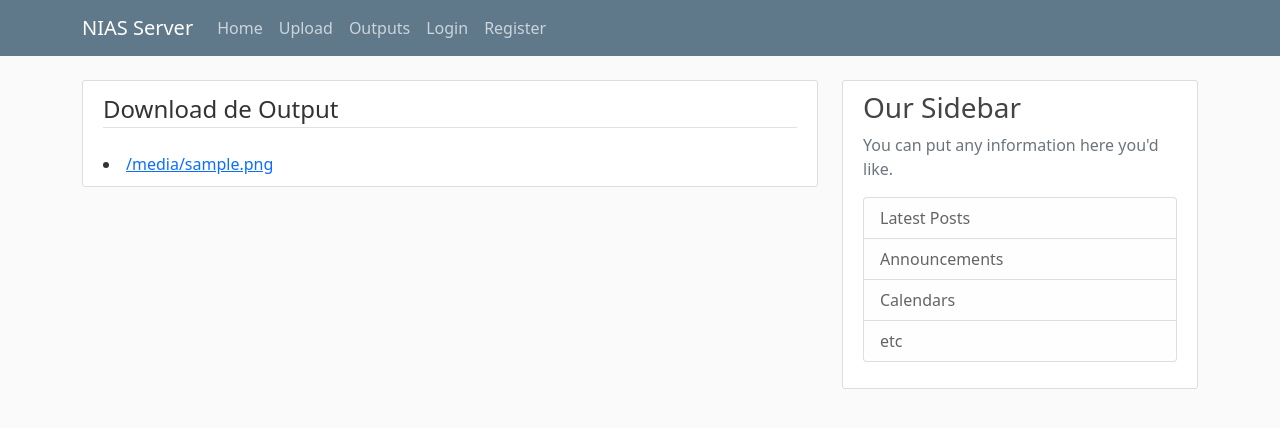
After one commit to gAlmeidaFerreira/NIAS-server, a Flask app: template web-server/server-web-page/templates/outputs.html in a window 1280 px wide. The commit adds this page. Shown: the top 428 px of the page. Run offline with Flask 3, Linux system fonts and the light colour scheme; the template is opened without the code that fills it: most values are stand-ins (such as "Sample title", 1, 10 or a date in 2020).

Commit message:
Added outputs page and creation os zip

```diff
--- a/web-server/process-unity/requirements.txt
+++ b/web-server/process-unity/requirements.txt
@@ -1,2 +1,3 @@
 zipfile36==0.1.3
 Flask==2.3.1
+pathlib==1.0.1
--- a/web-server/server-web-page/main.py
+++ b/web-server/server-web-page/main.py
@@ -1,4 +1,4 @@
-from flask import Flask, render_template, url_for, request
+from flask import Flask, render_template, send_from_directory, url_for, request
 from flask.helpers import flash, redirect
 from forms import Resgistrationform, LogInform, UploadFileForm
 import pika
@@ -44,7 +44,17 @@
             return redirect(url_for('upload'))
     return render_template("upload.html", title="Upload Files", form = form)
 
-#TODO: #2 Criar página para retornar o resultado dos códigos ao usuário
+#Pagina para seleção de outputs
+@app.route("/outputs")
+def outputs():
+    files = os.listdir('/app/output')
+    return render_template('outputs.html', files=files)
+
+#Download de outputs
+@app.route("/download/<file_name>")
+def download(file_name):
+    file_path = '/app/output'
+    return send_from_directory(file_path, file_name, as_attachment=True)
 
 #Paginas de registro e login
 @app.route("/register", methods=['GET','POST'])
--- a/web-server/server-web-page/templates/layout.html
+++ b/web-server/server-web-page/templates/layout.html
@@ -27,7 +27,8 @@
           <div class="collapse navbar-collapse" id="navbarToggle">
             <div class="navbar-nav mr-auto">
               <a class="nav-item nav-link" href="/">Home</a>
-              <a class="nav-item nav-link" href="/contatos">Contatos</a>
+              <a class="nav-item nav-link" href="/upload">Upload</a>
+              <a class="nav-item nav-link" href="/outputs">Outputs</a>
             </div>
             <!-- Navbar Right Side -->
             <div class="navbar-nav">
--- /dev/null
+++ b/web-server/server-web-page/templates/outputs.html
@@ -0,0 +1,16 @@
+{% extends "layout.html" %}
+{% block content %}
+    <div class="content-section">
+		<form method="GET" enctype="multipart/form-data">
+			<fieldset class="form-group">
+				<legend class="border-bottom mb-4">
+					Download de Output
+				</legend>
+				<div class="form-group">
+					{% for file in files %}
+                        <li><a href="/download/{{ file }}">{{ file }}</a></li>
+                    {% endfor %}
+				</div>
+		</form>
+	</div>
+{% endblock content %}
```
Also changed, not shown: web-server/process-unity/Processor.py (+12 -1 lines), 1 other file.
